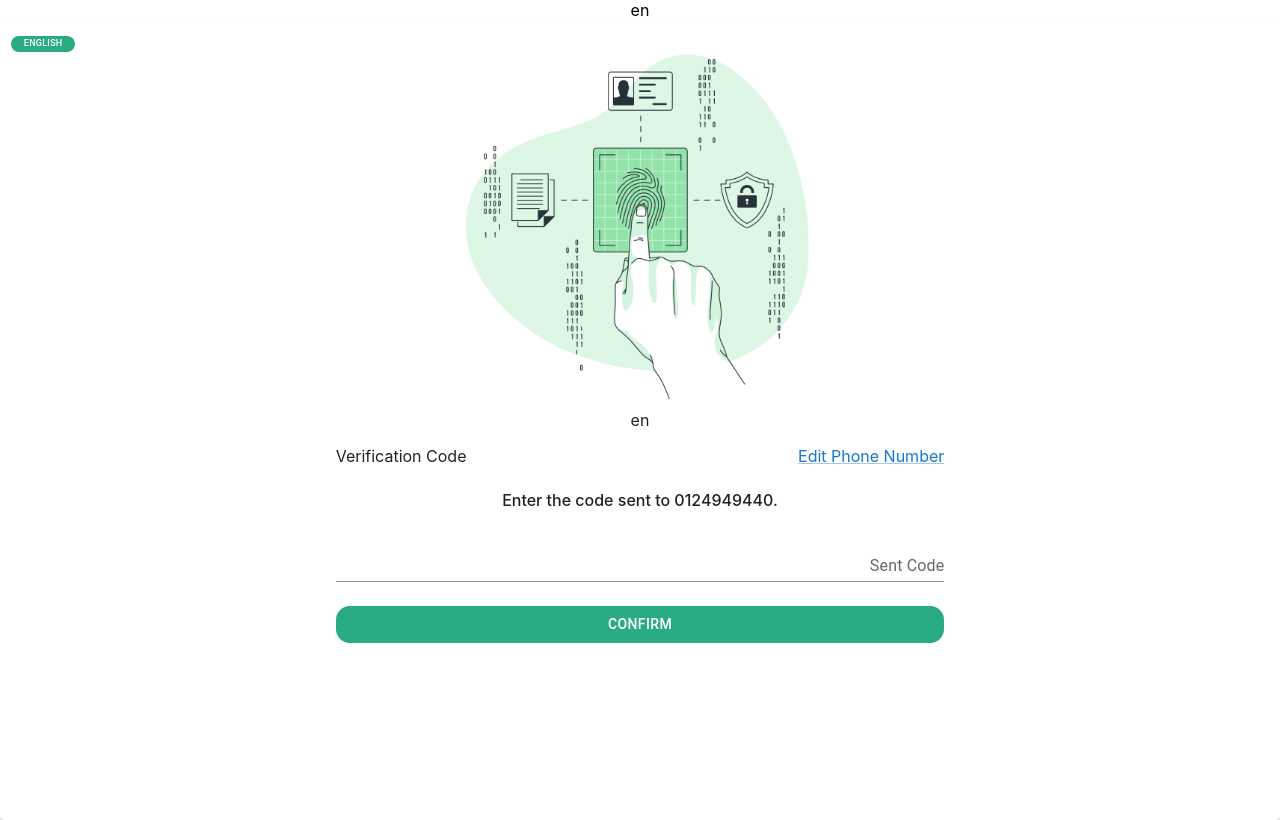
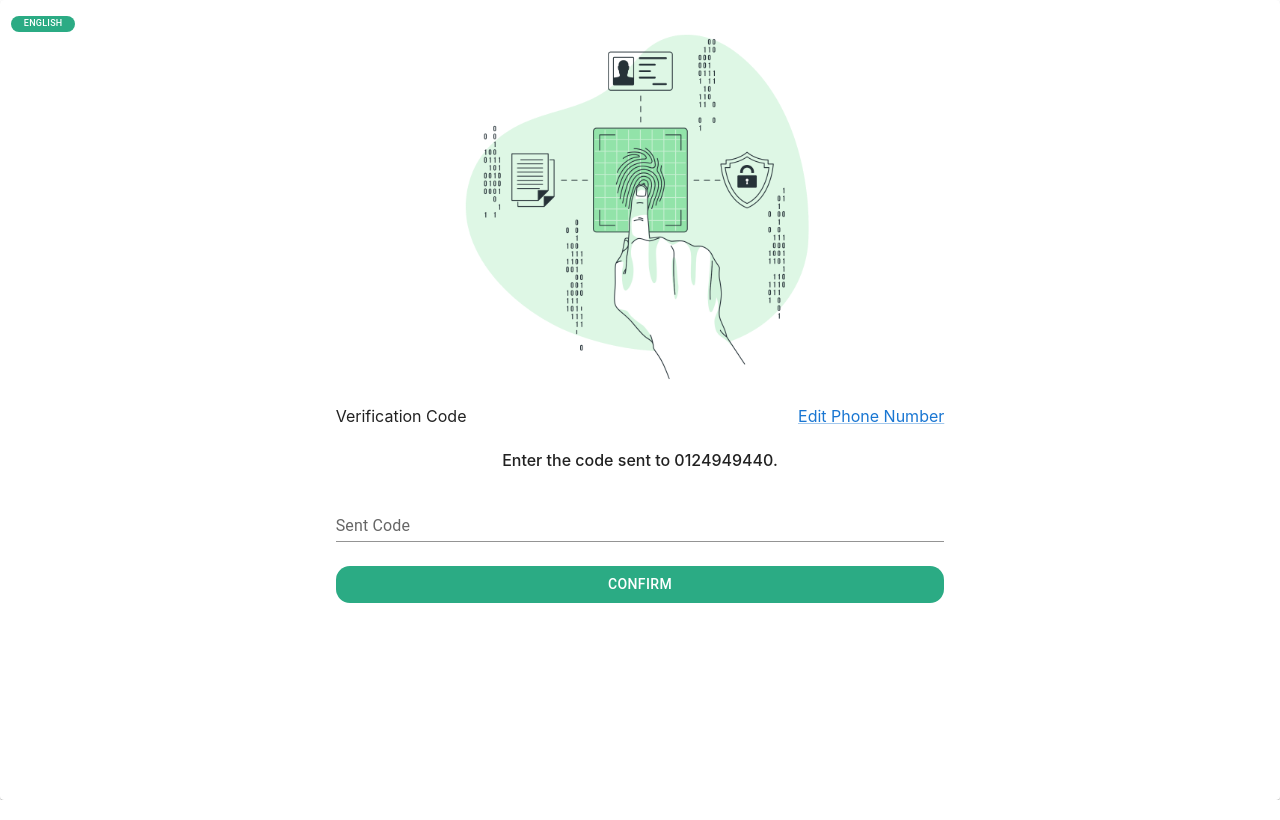
Before and after one commit to siahvosh/digital-wallet, a React (Create React App) app: page /verify in a window 1280 px wide. Built offline with nearby package versions, Linux system fonts and the light colour scheme.

Commit message:
just in component

```diff
--- a/src/App.tsx
+++ b/src/App.tsx
@@ -6,38 +6,38 @@ import { ThemeProvider, createTheme } from '@mui/material/styles';
 import i18n from "./i18next"
 
 
-const a = true
 
-const theme = createTheme({
-    components: {
-        MuiTextField: {
-            styleOverrides: {
-                 root: {
-                    '& .MuiInputLabel-root': {
-                        textAlign: a ? 'right' : 'left',
-                        right: a ? 0 : 'auto',
-                        left: a ? 'auto' : 0,
-                    },
-                    '& .MuiInputBase-input': {
-                        textAlign: a ? 'right' : 'left'
-                    },
-                },
-            },
-        },
-    },
-});
+// const a = true
+//
+// const theme = createTheme({
+//     components: {
+//         MuiTextField: {
+//             styleOverrides: {
+//                  root: {
+//                     '& .MuiInputLabel-root': {
+//                         textAlign: a ? 'right' : 'left',
+//                         right: a ? 0 : 'auto',
+//                         left: a ? 'auto' : 0,
+//                     },
+//                     '& .MuiInputBase-input': {
+//                         textAlign: a ? 'right' : 'left'
+//                     },
+//                 },
+//             },
+//         },
+//     },
+// });
 function App() {
   return (
-      <ThemeProvider theme={theme}>
+      // <ThemeProvider theme={theme}>
           <div className="App">
-              {i18n.language}
             <header className="App-header">
               <Router>
                 <Routers/>
               </Router>
             </header>
           </div>
-      </ThemeProvider>
+      // </ThemeProvider>
   );
 }
 
--- a/src/Pages/Register/Register.tsx
+++ b/src/Pages/Register/Register.tsx
@@ -47,7 +47,12 @@ export const Register = () => {
                             <span style={{fontSize: '1.5rem', fontWeight: '500'}}>{t('register.description')}</span>
                         </Grid2>
                         <Grid2 size={8}  style={{margin: 'auto'}}>
-                            <TextField label={t('register.label')} variant={"standard"} style={{width: '100%'}}/>
+                            <TextField sx={{
+                                '& .MuiInputLabel-root': {
+                                    left: i18n.language === 'fa' ? 'auto' : 0,
+                                    margin: i18n.language === 'fa' ? '0 -0.8rem 0 0' : ''
+                                },
+                            }} label={t('register.label')} variant={"standard"} style={{width: '100%'}}/>
                         </Grid2>
                         <Grid2 size={8}  style={{margin: 'auto'}}>
                             <Button onClick={() => navigate('/verify') } style={{width: '100%'}}>{t('register.apply')}</Button>
--- a/src/Pages/Register/Verify.tsx
+++ b/src/Pages/Register/Verify.tsx
@@ -35,7 +35,6 @@ export const Verify = () => {
                     alt="Paella dish"
                     className='image'
                 />
-                {i18n.language}
                 <CardContent style={{justifyContent: 'center', display: 'flex'}}>
                     <Grid2 container spacing={3}>
                         <Grid2 size={8} style={{display: 'flex', justifyContent: 'space-between', margin: 'auto'}}>
@@ -48,11 +47,9 @@ export const Verify = () => {
                         <Grid2 size={8} style={{margin: 'auto'}}>
                             <TextField sx={{
                                 '& .MuiInputLabel-root': {
-                                    textAlign:  'right' ,
-                                    right:  0   ,
-                                    left: 'auto'
+                                    left: i18n.language === 'fa' ? 'auto' : 0,
+                                    margin: i18n.language === 'fa' ? '0 -0.8rem 0 0' : ''
                                 },
-
                             }} label={t('register.codeLabel')} variant={"standard"} style={{width: '100%'}}/>
                         </Grid2>
                         <Grid2 size={8} style={{margin: 'auto'}}>
```
